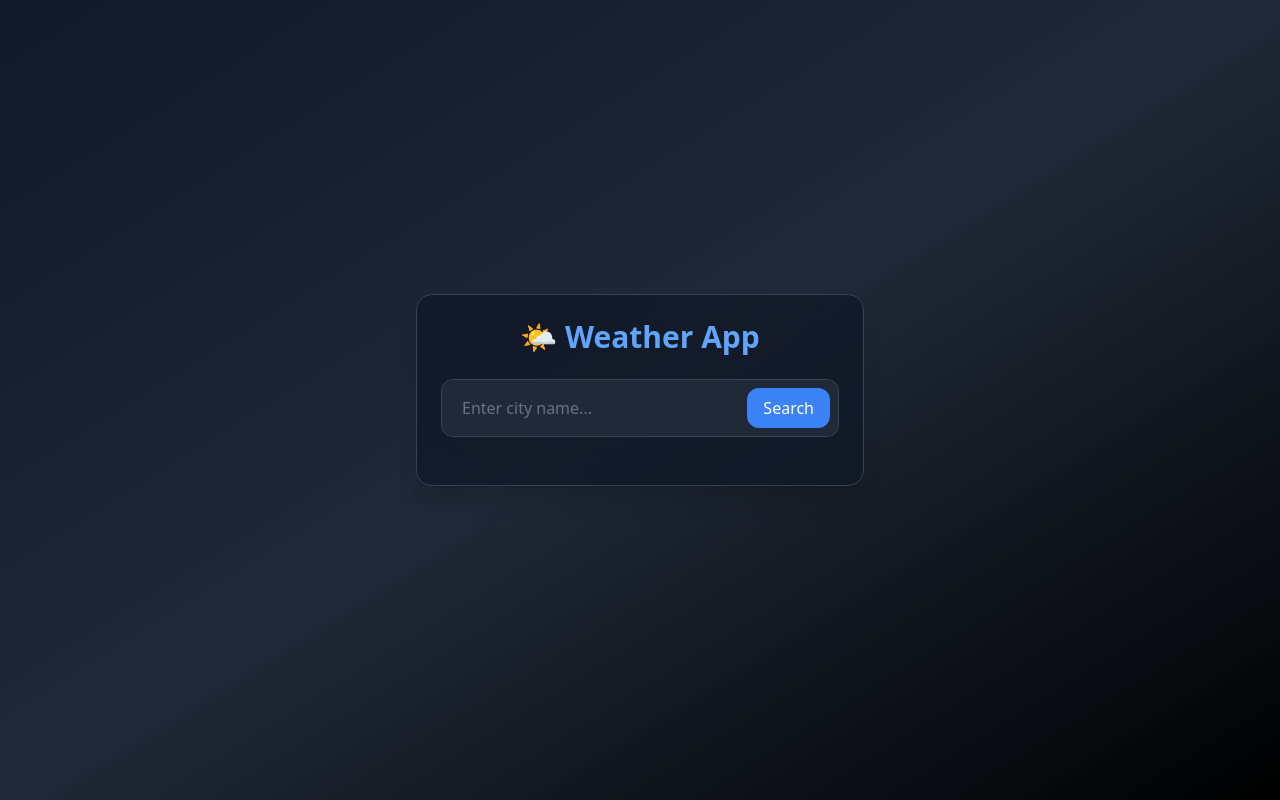
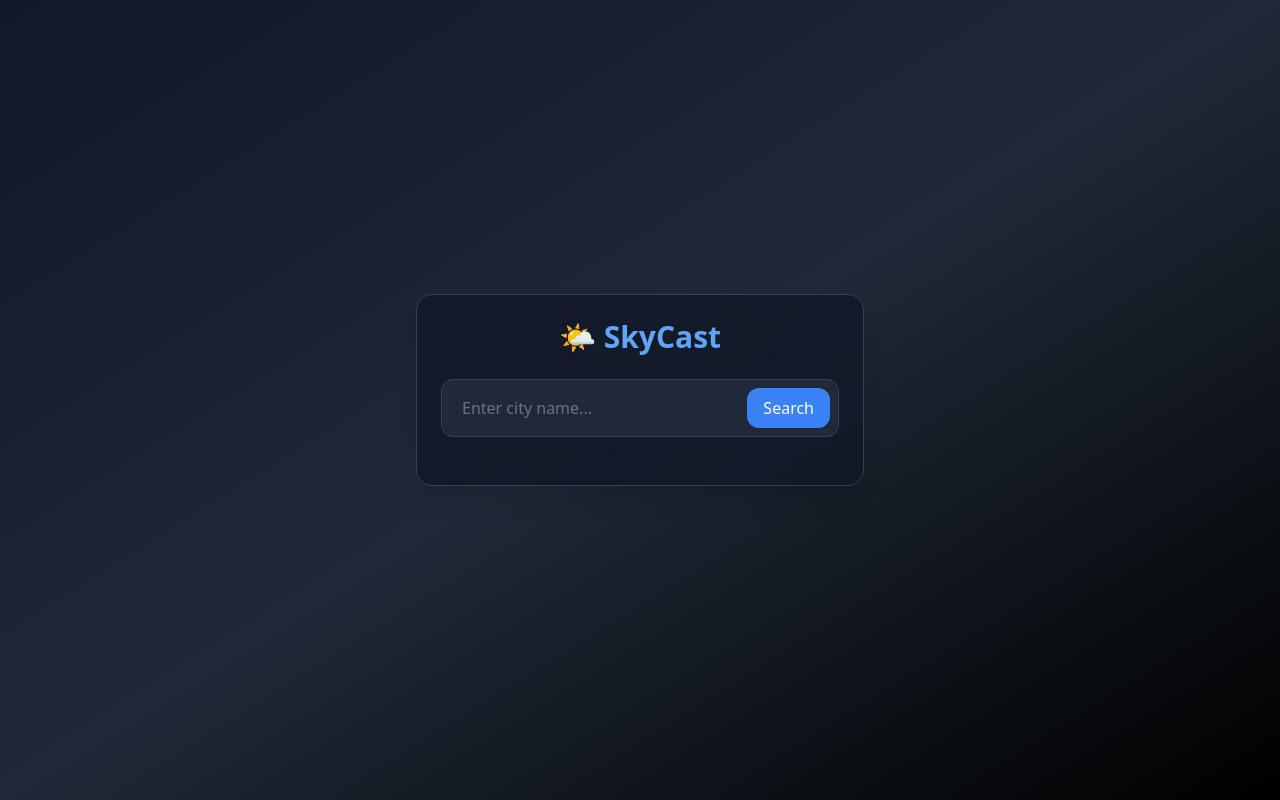
Before and after one commit to Desktop-ux/SkyCast, a plain HTML site: page index.html in a window 1280 px wide. Drawn offline with nearby package versions, Linux system fonts and the light colour scheme.

Commit message:
Name Edited

```diff
--- a/index.html
+++ b/index.html
@@ -13,7 +13,7 @@
 
   <!-- Intro Screen -->
   <div class="intro text-center opacity-0">
-    <h1 class="text-4xl font-bold text-blue-400 mb-4">🌤️ Weather App</h1>
+    <h1 class="text-4xl font-bold text-blue-400 mb-4">🌤️ SkyCast</h1>
     <p class="text-gray-400">Loading...</p>
   </div>
 
@@ -24,7 +24,7 @@
     class="main hidden  bg-gray-900/80 backdrop-blur-lg text-gray-100 rounded-2xl shadow-xl p-6 w-full max-w-md border border-gray-700">
 
     <!-- Header -->
-    <h1 class="text-3xl font-bold text-center mb-6 text-blue-400">🌤️ Weather App</h1>
+    <h1 class="text-3xl font-bold text-center mb-6 text-blue-400">🌤️ SkyCast</h1>
 
     <!-- Search Box -->
     <div class="flex items-center bg-gray-800 rounded-xl p-2 mb-6 border border-gray-700">
```
